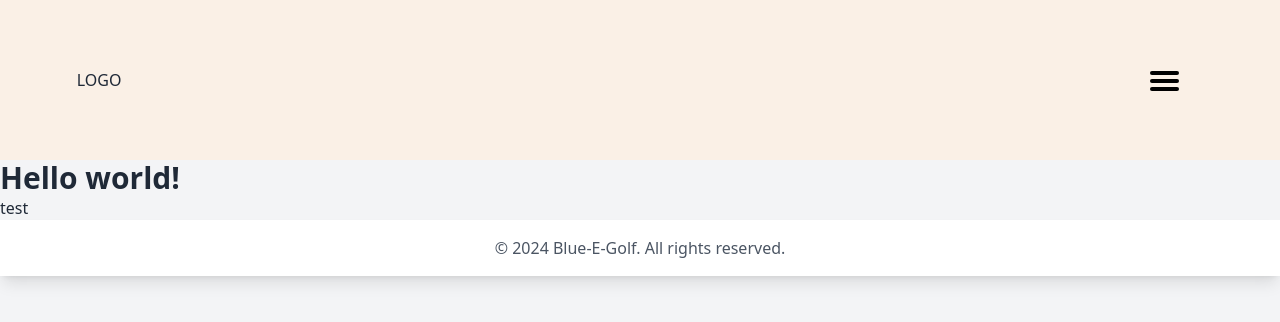
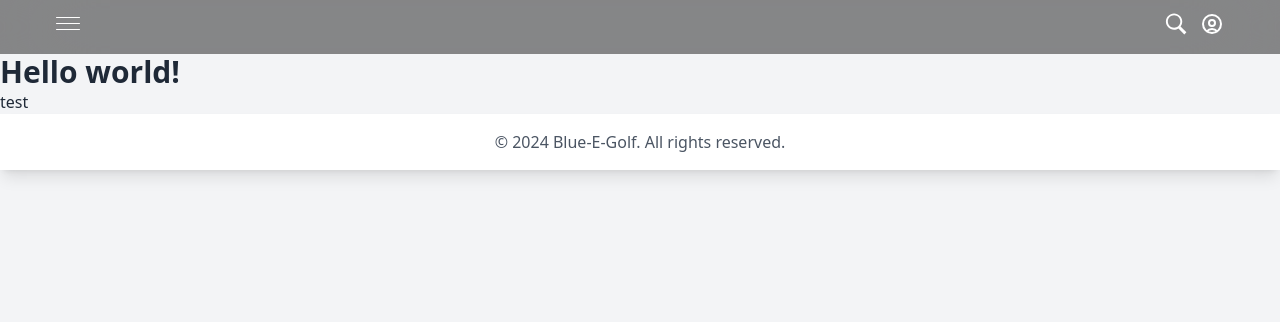
Before and after one commit to CiprianBoamba/blue-e-golf, a plain HTML site: page index.html in a window 1280 px wide. Drawn offline with nearby package versions, Linux system fonts and the light colour scheme.

Commit message:
handle menu-animation

```diff
--- a/app.js
+++ b/app.js
@@ -4,22 +4,32 @@ const links = menu.querySelectorAll('li');
 
 var tl = gsap.timeline({ paused: true });
 
+tl.set(menu, {
+  x: () => -menu.offsetWidth,
+});
+
+// Animate the menu to slide in from the left
 tl.to(menu, {
   duration: 1,
+  x: 0,
   opacity: 1,
-  height: '100vh',
   ease: 'expo.inOut',
 });
+
+// Animate the links
 tl.from(
   links,
   {
-    duration: 1,
+    duration: 0.5,
     opacity: 0,
-    y: 20,
-    stagger: 0.1,
+    x: -20,
+    stagger: {
+      amount: 0.5,
+      start: 0, // Ensure stagger starts from the first element even when reversing
+    },
     ease: 'expo.inOut',
   },
-  '-=0.5',
+  '-=0.75',
 );
 
 tl.reverse();
@@ -31,15 +41,3 @@ ham.addEventListener('click', () => {
 document.getElementById('menu-toggle').addEventListener('click', function () {
   document.body.classList.toggle('nav-open');
 });
-
-const nav = document.querySelector('nav');
-
-ham.addEventListener('click', () => {
-  nav.classList.toggle('nav-open');
-});
-
-const menuToggle = document.querySelector('#menu-toggle');
-
-menuToggle.addEventListener('click', function () {
-  nav.classList.toggle('nav-open');
-});
--- a/index.html
+++ b/index.html
@@ -13,21 +13,69 @@
     <title>Blue-E-Golf</title>
   </head>
   <body class="bg-gray-100 text-gray-800">
+    <!-- Header starts here -->
     <header>
+      <!-- Navigation section -->
       <nav>
-        <div class="wrapper">
-          <a href="#" class="logo">LOGO</a>
+        <!-- Wrapper div to control the layout and styling -->
+        <div class="wrapper mx-auto max-w-7xl px-2 sm:px-6 lg:px-8">
+          <!-- Hamburger menu -->
+          <div class="ham">
+            <div
+              class="container relative flex h-3 items-center justify-between"
+            >
+              <!-- Menu toggle button -->
+              <div class="left-panel">
+                <button
+                  id="menu-toggle"
+                  class="menu-toggle absolute left-6 top-1/2 transform -translate-y-1/2"
+                >
+                  <span class="menu-toggle-bar menu-toggle-bar--top"></span>
+                  <span class="menu-toggle-bar menu-toggle-bar--middle"></span>
+                  <span class="menu-toggle-bar menu-toggle-bar--bottom"></span>
+                </button>
+              </div>
+              <div
+                class="right-panel flex h-6 items-center justify-between gap-3"
+              >
+                <button class="searchIcon" aria-label="Search">
+                  <svg
+                    xmlns="http://www.w3.org/2000/svg"
+                    viewBox="0 0 50 50"
+                    width="24px"
+                    height="24px"
+                  >
+                    <path
+                      d="M 21 3 C 11.601563 3 4 10.601563 4 20 C 4 29.398438 11.601563 37 21 37 C 24.355469 37 27.460938 36.015625 30.09375 34.34375 L 42.375 46.625 L 46.625 42.375 L 34.5 30.28125 C 36.679688 27.421875 38 23.878906 38 20 C 38 10.601563 30.398438 3 21 3 Z M 21 7 C 28.199219 7 34 12.800781 34 20 C 34 27.199219 28.199219 33 21 33 C 13.800781 33 8 27.199219 8 20 C 8 12.800781 13.800781 7 21 7 Z"
+                      fill="white"
+                    />
+                  </svg>
+                </button>
 
-          <div class="ham">
-            <div class="container">
-              <a id="menu-toggle" class="menu-toggle">
-                <span class="menu-toggle-bar menu-toggle-bar--top"></span>
-                <span class="menu-toggle-bar menu-toggle-bar--middle"></span>
-                <span class="menu-toggle-bar menu-toggle-bar--bottom"></span>
-              </a>
+                <button class="userIcon" aria-label="Login">
+                  <svg
+                    width="24px"
+                    height="24px"
+                    viewBox="0 0 24 24"
+                    fill="none"
+                    xmlns="http://www.w3.org/2000/svg"
+                  >
+                    <g id="User / User_Circle">
+                      <path
+                        id="Vector"
+                        d="M17.2166 19.3323C15.9349 17.9008 14.0727 17 12 17C9.92734 17 8.06492 17.9008 6.7832 19.3323M12 21C7.02944 21 3 16.9706 3 12C3 7.02944 7.02944 3 12 3C16.9706 3 21 7.02944 21 12C21 16.9706 16.9706 21 12 21ZM12 14C10.3431 14 9 12.6569 9 11C9 9.34315 10.3431 8 12 8C13.6569 8 15 9.34315 15 11C15 12.6569 13.6569 14 12 14Z"
+                        stroke="white"
+                        stroke-width="2"
+                        stroke-linecap="round"
+                        stroke-linejoin="round"
+                      />
+                    </g>
+                  </svg>
+                </button>
+              </div>
             </div>
           </div>
-
+          <!-- Navigation menu for hamburger-menu-->
           <ul class="main-menu">
             <li><a href="#">About</a></li>
             <li><a href="#">Products</a></li>
@@ -37,6 +85,7 @@
         </div>
       </nav>
     </header>
+    <!-- Header ends here -->
 
     <h1 class="text-3xl font-bold">Hello world!</h1>
     <div>test</div>
--- a/style.css
+++ b/style.css
@@ -7,34 +7,37 @@ ul {
   list-style-type: none;
 }
 
-.wrapper {
+/* .wrapper {
   width: 88%;
   margin: 0 auto;
-}
+} */
 
 nav {
   position: relative;
-  height: 10rem;
-  background-color: linen;
+  height: 54px;
+  /* background-color: linen; */
   z-index: 10;
+  background-color: rgba(0, 0, 0, 0.45);
+  -webkit-backdrop-filter: blur(46px);
+  backdrop-filter: blur(46px);
 }
 
-nav .wrapper {
+/* nav .wrapper {
   height: 100%;
   display: flex;
   align-items: center;
-}
+} */
 
-nav .ham {
+/* nav .ham {
   margin-left: auto;
 }
 
 nav .ham span {
   font-size: 2rem;
   cursor: pointer;
-}
+} */
 
-nav ul {
+/* nav ul {
   position: absolute;
   width: 100%;
   top: 100%;
@@ -47,7 +50,7 @@ nav ul {
   justify-content: center;
   opacity: 0;
   height: 0;
-}
+} */
 
 nav ul li {
   margin: 1rem 0;
@@ -60,18 +63,13 @@ nav ul li {
 }
 
 .menu-toggle {
-  position: absolute;
-  right: 1.5rem;
-  top: 49%;
+  /* position: absolute;
+  left: 1.5rem;
+  top: 49%; */
   transform: translate(0, -50%);
-  height: 26px;
-  width: 29px;
+  height: 24px;
+  width: 24px;
   z-index: 1000;
-
-  &,
-  &:hover {
-    color: #000;
-  }
 }
 
 .menu-toggle-bar {
@@ -81,17 +79,17 @@ nav ul li {
   margin-top: -1px;
   right: 0;
   width: 100%;
-  height: 4px;
+  height: 1px;
   border-radius: 4px;
-  background-color: black;
+  background-color: #ffff;
   transition: all 0.8s ease;
 
   &.menu-toggle-bar--top {
-    transform: translate(0, -8px);
+    transform: translate(0, -6px);
   }
 
   &.menu-toggle-bar--bottom {
-    transform: translate(0, 8px);
+    transform: translate(0, 6px);
   }
 
   .nav-open & {
@@ -114,7 +112,7 @@ nav ul {
   top: 0;
   left: 0;
   z-index: 999;
-  background-color: bisque;
+
   display: flex;
   flex-direction: column;
   align-items: center;
@@ -122,9 +120,18 @@ nav ul {
   opacity: 0;
   visibility: hidden;
   /* transition: visibility 0s, opacity 0.5s linear; */
+  /* position: absolute; */
+
+  min-height: var(--100vh, 100vh);
+  background: radial-gradient(
+    circle at 0% 0%,
+    rgb(0, 67, 122) 0%,
+    rgb(0, 30, 80) 100%
+  );
+  transform: translate3d(0px, 0px, 0px);
 }
 
 .nav-open nav ul {
-  opacity: 1; /* Make visible when nav is open */
-  visibility: visible; /* Make interactable when nav is open */
+  opacity: 1;
+  visibility: visible;
 }
```
Also changed, not shown: images/icons/search-icon.svg (added), images/icons/user-circle.svg (added).
